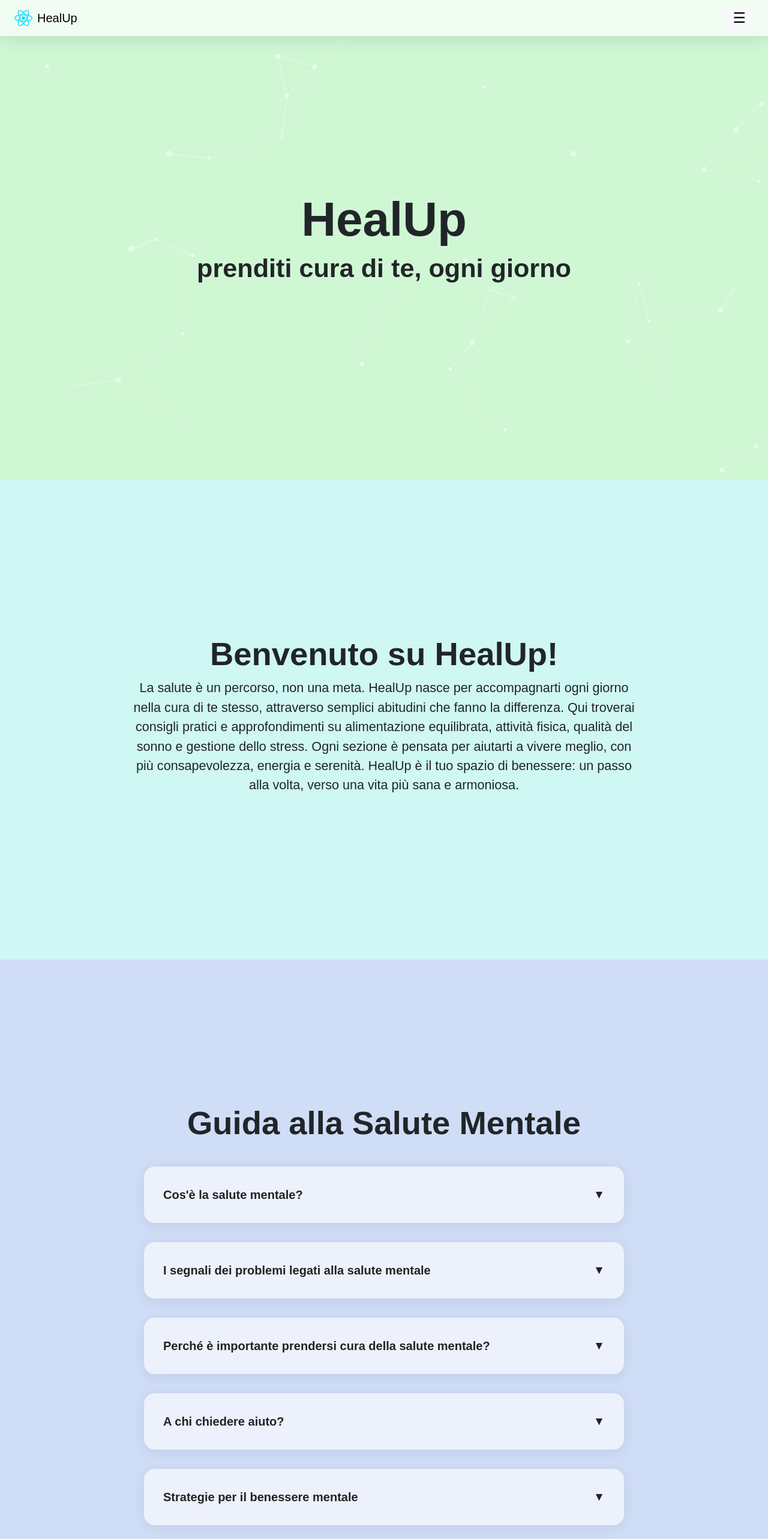
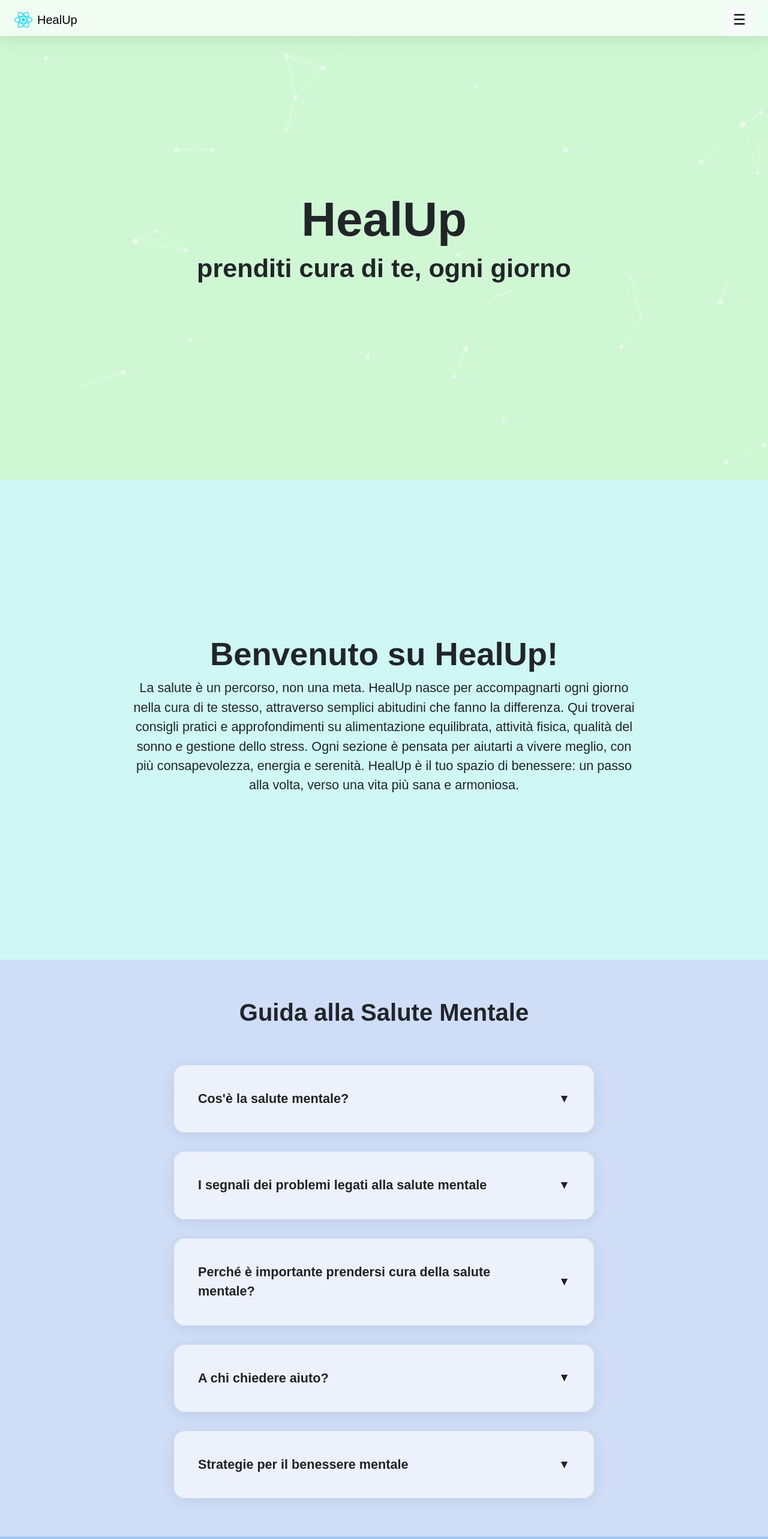
Before and after one commit to karda1/HealUp-react, a React (Vite) app: page / in a window 1280 px wide. Shown: the top 2566 px of the page at 60% size. Built offline with nearby package versions, Linux system fonts and the light colour scheme.

Commit message:
Refactor + aggiustamenti

```diff
--- a/src/App.tsx
+++ b/src/App.tsx
@@ -8,44 +8,33 @@ import SubSection from "./components/SubSection";
 import InfoSection from "./components/InfoSection";
 
 function App() {
-  const [selectedSectionId, setSelectedSectionId] = useState<string | null>(null);
+  const [selected, setSelected] = useState<string | null>(null);
 
   useEffect(() => {
     document.title = "HealUp";
   }, []);
 
-  const selectedSection = sections.find((sec) => sec.id === selectedSectionId);
-
-  const handleSectionClick = (id: string) => {
-    setSelectedSectionId(id);
-  };
-
-  const handleBack = () => {
-    setSelectedSectionId(null);
-  };
+  const section = sections.find((s) => s.id === selected);
 
   return (
     <>
       <ParticlesCustom />
-      <Navbar onSectionClick={handleSectionClick} />
-      {selectedSection ? (
-        <FullScreenSection bg={selectedSection.bg || "#fff"} type="secondary">
+      <Navbar onSectionClick={setSelected} />
+      {section ? (
+        <FullScreenSection bg={section.bg || "#fff"} type="secondary">
           <div className="container py-5">
             <div className="row justify-content-center">
               <div className="col-12">
-                <h2 id="pageTitle"
-                  className="text-center"
-                >
-                  {selectedSection.title}
+                <h2 id="pageTitle" className="text-center">
+                  {section.title}
                 </h2>
               </div>
               <div className="col-12 col-md-10 col-lg-8">
-                <div id="textCard"
-                  className="card shadow"
-                >
+                <div id="textCard" className="card shadow">
                   <div className="card-body p-4 p-md-5">
-                    <div id="pageText"
-                      dangerouslySetInnerHTML={{ __html: selectedSection.sectionText }}
+                    <div
+                      id="pageText"
+                      dangerouslySetInnerHTML={{ __html: section.sectionText }}
                     />
                   </div>
                 </div>
@@ -59,7 +48,6 @@ function App() {
             <h1>HealUp</h1>
             <h3>prenditi cura di te, ogni giorno</h3>
           </FullScreenSection>
-
           <FullScreenSection bg="#CFF7F4">
             <h2>Benvenuto su HealUp!</h2>
             <p className="mx-auto nomebello">
@@ -67,19 +55,17 @@ function App() {
               accompagnarti ogni giorno nella cura di te stesso, attraverso
               semplici abitudini che fanno la differenza. Qui troverai consigli
               pratici e approfondimenti su alimentazione equilibrata, attività
-              fisica, qualità del sonno e gestione dello
-              stress. Ogni sezione è pensata per aiutarti a vivere meglio, con
-              più consapevolezza, energia e serenità. HealUp è il tuo spazio di
-              benessere: un passo alla volta, verso una vita più sana e
-              armoniosa.
+              fisica, qualità del sonno e gestione dello stress. Ogni sezione è
+              pensata per aiutarti a vivere meglio, con più consapevolezza,
+              energia e serenità. HealUp è il tuo spazio di benessere: un passo
+              alla volta, verso una vita più sana e armoniosa.
             </p>
           </FullScreenSection>
-
           <InfoSection />
-          <SubSection onCardClick={setSelectedSectionId} />
+          <SubSection onCardClick={setSelected} />
         </>
       )}
-      <Footer bg={selectedSection?.footerBg} />
+      <Footer bg={section?.footerBg} />
     </>
   );
 }
--- a/src/components/InfoSection.tsx
+++ b/src/components/InfoSection.tsx
@@ -1,34 +1,35 @@
-import React, { useState } from "react";
+import { useState } from "react";
 
-const sections = [
+const infoSections = [
   {
     title: "Cos'è la salute mentale?",
-    content: "La salute mentale è uno stato di benessere emotivo, psicologico e sociale che permette a ciascun individuo di affrontare le sfide della vita, lavorare in modo produttivo, instaurare relazioni positive e contribuire attivamente alla comunità. Non significa solo l’assenza di disturbi o malattie mentali, ma anche la capacità di gestire lo stress, riconoscere le proprie emozioni, sviluppare resilienza e prendere decisioni consapevoli. Prendersi cura della propria salute mentale è fondamentale in ogni fase della vita, dall’infanzia all’età adulta, e influisce profondamente sulla qualità della vita, sulle relazioni e sul benessere generale.",
+    content:
+      "La salute mentale è uno stato di benessere emotivo, psicologico e sociale che permette di affrontare le sfide della vita, lavorare in modo produttivo e instaurare relazioni positive. Non è solo assenza di disturbi, ma anche capacità di gestire lo stress, riconoscere le emozioni e sviluppare resilienza.",
   },
   {
     title: "I segnali dei problemi legati alla salute mentale",
-    content: "I segnali di possibili problemi di salute mentale possono variare da persona a persona, ma alcuni sintomi comuni includono cambiamenti improvvisi d'umore, difficoltà di concentrazione, perdita di interesse per le attività quotidiane, isolamento sociale, irritabilità o rabbia immotivata, disturbi del sonno o dell'appetito, stanchezza persistente e sensazione di vuoto o tristezza profonda. Altri segnali possono essere ansia costante, difficoltà a gestire lo stress, pensieri negativi ricorrenti o senso di colpa eccessivo. Riconoscere questi segnali è importante per poter chiedere aiuto e intervenire tempestivamente, migliorando così il proprio benessere psicologico.",
+    content:
+      "Sintomi comuni: cambiamenti d'umore, difficoltà di concentrazione, perdita di interesse, isolamento, irritabilità, disturbi del sonno o dell'appetito, stanchezza, ansia, pensieri negativi ricorrenti. Riconoscerli è importante per chiedere aiuto.",
   },
   {
     title: "Perché è importante prendersi cura della salute mentale?",
-    content: "Prendersi cura della salute mentale è fondamentale perché influisce su ogni aspetto della nostra vita: dal modo in cui pensiamo, sentiamo e agiamo, fino alla qualità delle nostre relazioni e alla capacità di affrontare le difficoltà. Una buona salute mentale favorisce la resilienza, la produttività e il benessere generale, riducendo il rischio di sviluppare disturbi psicologici più gravi. Investire nella propria salute mentale significa anche prevenire problemi futuri e migliorare la qualità della vita quotidiana.",
+    content:
+      "La salute mentale influisce su pensieri, emozioni, relazioni e capacità di affrontare le difficoltà. Favorisce resilienza, produttività e benessere generale, riducendo il rischio di disturbi psicologici.",
   },
   {
     title: "A chi chiedere aiuto?",
-    content: "Se senti di avere difficoltà a gestire le emozioni, lo stress o altri aspetti della tua salute mentale, è importante non affrontare tutto da solo. Puoi rivolgerti ad amici e familiari di fiducia per un primo supporto, ma anche a figure professionali come psicologi, psicoterapeuti, medici di base o centri di ascolto. Chiedere aiuto è un segno di forza e il primo passo per trovare le risorse e le strategie più adatte al tuo benessere.",
+    content:
+      "Parla con amici, familiari o professionisti come psicologi, medici di base o centri di ascolto. Chiedere aiuto è un segno di forza.",
   },
   {
     title: "Strategie per il benessere mentale",
-    content: "Per mantenere e migliorare il benessere mentale è utile adottare alcune strategie quotidiane: praticare attività fisica regolare, seguire un’alimentazione equilibrata, dormire a sufficienza, coltivare relazioni sociali positive e dedicare tempo a hobby e passioni. Tecniche di rilassamento come la meditazione, la mindfulness o la respirazione profonda possono aiutare a gestire lo stress. Non esitare a chiedere supporto quando ne senti il bisogno e ricorda che prendersi cura di sé è un percorso continuo.",
-  }
+    content:
+      "Attività fisica, alimentazione equilibrata, sonno regolare, relazioni positive, hobby, tecniche di rilassamento come meditazione e mindfulness. Chiedi supporto quando serve.",
+  },
 ];
 
-const InfoSection: React.FC = () => {
-  const [openIndex, setOpenIndex] = useState<number | null>(null);
-
-  const handleToggle = (index: number) => {
-    setOpenIndex(openIndex === index ? null : index);
-  };
+const InfoSection = () => {
+  const [open, setOpen] = useState<number | null>(null);
 
   return (
     <section
@@ -36,25 +37,24 @@ const InfoSection: React.FC = () => {
       style={{ background: "#CFDDF7", minHeight: "100vh" }}
     >
       <h2 className="info-section-title">Guida alla Salute Mentale</h2>
-      {sections.map((section, idx) => (
-        <div
-          className={`info-item ${openIndex === idx ? "open" : ""}`}
-          key={idx}
-        >
-          <button className="info-title" onClick={() => handleToggle(idx)}>
-            <span>{section.title}</span>
-            <span
-              className={`arrow ${openIndex === idx ? "arrow-open" : ""}`}
-              aria-hidden="true"
+      {infoSections.map((s, i) => {
+        const isOpen = open === i;
+        return (
+          <div className={`info-item${isOpen ? " open" : ""}`} key={i}>
+            <button
+              className="info-title"
+              onClick={() => setOpen(isOpen ? null : i)}
+              aria-expanded={isOpen}
             >
-              ▼
-            </span>
-          </button>
-          {openIndex === idx && (
-            <div className="info-content">{section.content}</div>
-          )}
-        </div>
-      ))}
+              <span>{s.title}</span>
+              <span className={`arrow${isOpen ? " arrow-open" : ""}`}>▼</span>
+            </button>
+            <div className={`info-content-anim${isOpen ? " show" : ""}`}>
+              <div className="info-content">{s.content}</div>
+            </div>
+          </div>
+        );
+      })}
     </section>
   );
 };
--- a/src/components/Navbar.tsx
+++ b/src/components/Navbar.tsx
@@ -1,21 +1,30 @@
 import { useState } from "react";
-import type { FC } from "react";
 
-interface NavbarProps {
+const menuItems = [
+  { id: "home", label: "Home" },
+  { id: "contatti", label: "Contatti" },
+  { id: "about", label: "About" },
+  { id: "alimentazione-sana", label: "Alimentazione sana" },
+  { id: "attivita-fisica", label: "Attività fisica" },
+  { id: "sonno-e-riposo", label: "Sonno e riposo" },
+  { id: "gestione-dello-stress", label: "Gestione dello stress" },
+];
+
+const Navbar = ({
+  onSectionClick,
+}: {
   onSectionClick: (id: string) => void;
-}
-
-const Navbar: FC<NavbarProps> = ({ onSectionClick }) => {
-  const [isMenuOpen, setIsMenuOpen] = useState(false);
-
-  const toggleMenu = () => {
-    setIsMenuOpen((prev) => !prev);
-  };
+}) => {
+  const [open, setOpen] = useState(false);
 
   return (
     <>
       <nav className="navbar glass-navbar fixed-top d-flex justify-content-between align-items-center px-4">
-        <a className="navbar-brand d-flex align-items-center" href="#" onClick={() => onSectionClick("home")}>
+        <a
+          className="navbar-brand d-flex align-items-center"
+          href="#"
+          onClick={() => onSectionClick("home")}
+        >
           <img
             src="src/assets/react.svg"
             alt="React"
@@ -25,26 +34,28 @@ const Navbar: FC<NavbarProps> = ({ onSectionClick }) => {
           />
           HealUp
         </a>
-
         <button
           className="btn btn-light d-flex align-items-center justify-content-center"
           type="button"
-          onClick={toggleMenu}
+          onClick={() => setOpen((v) => !v)}
         >
-          <span style={{ fontSize: "1.5rem", lineHeight: "1" }}>☰</span>
+          <span style={{ fontSize: "1.5rem" }}>☰</span>
         </button>
       </nav>
-
-      {isMenuOpen && (
+      {open && (
         <div className="menu-bar">
           <ul className="menu-list">
-            <li><a className="menu-item" href="#" onClick={() => onSectionClick("home")}>Home</a></li>
-            <li><a className="menu-item" href="#" onClick={() => onSectionClick("contatti")}>Contatti</a></li>
-            <li><a className="menu-item" href="#" onClick={() => onSectionClick("about")}>About</a></li>
-            <li><a className="menu-item" href="#" onClick={() => onSectionClick("alimentazione-sana")}>Alimentazione sana</a></li>
-            <li><a className="menu-item" href="#" onClick={() => onSectionClick("attivita-fisica")}>Attività fisica</a></li>
-            <li><a className="menu-item" href="#" onClick={() => onSectionClick("sonno-e-riposo")}>Sonno e riposo</a></li>
-            <li><a className="menu-item" href="#" onClick={() => onSectionClick("gestione-dello-stress")}>Gestione dello stress</a></li>
+            {menuItems.map((item) => (
+              <li key={item.id}>
+                <a
+                  className="menu-item"
+                  href="#"
+                  onClick={() => onSectionClick(item.id)}
+                >
+                  {item.label}
+                </a>
+              </li>
+            ))}
           </ul>
         </div>
       )}
--- a/src/components/ParticlesCustom.tsx
+++ b/src/components/ParticlesCustom.tsx
@@ -1,32 +1,23 @@
-import React, { useEffect, useState } from "react";
+import { useEffect, useState } from "react";
 import Particles, { initParticlesEngine } from "@tsparticles/react";
 import { loadSlim } from "@tsparticles/slim";
-import type { Engine, Container } from "@tsparticles/engine";
 
-const ParticlesCustom: React.FC = () => {
+const ParticlesCustom = () => {
   const [init, setInit] = useState(false);
 
   useEffect(() => {
-    initParticlesEngine(async (engine: Engine) => {
+    initParticlesEngine(async (engine) => {
       await loadSlim(engine);
-    }).then(() => {
-      setInit(true);
-    });
+    }).then(() => setInit(true));
   }, []);
-
-  const particlesLoaded = async (container?: Container): Promise<void> => {
-  };
 
   return (
     <>
       {init && (
         <Particles
           id="tsparticles"
-          particlesLoaded={particlesLoaded}
           options={{
-            background: {
-              color: { value: "transparent" },
-            },
+            background: { color: { value: "transparent" } },
             fpsLimit: 60,
             interactivity: {
               events: {
@@ -39,26 +30,16 @@ const ParticlesCustom: React.FC = () => {
               },
             },
             particles: {
-              color: { value: "#ffffff" },
+              color: { value: "#fff" },
               links: {
-                color: "#ffffff",
+                color: "#fff",
                 distance: 150,
                 enable: true,
                 opacity: 0.5,
                 width: 1,
               },
-              move: {
-                direction: "none",
-                enable: true,
-                outModes: { default: "bounce" },
-                random: false,
-                speed: 2,
-                straight: false,
-              },
-              number: {
-                density: { enable: true },
-                value: 80,
-              },
+              move: { enable: true, speed: 2, outModes: { default: "bounce" } },
+              number: { density: { enable: true }, value: 80 },
               opacity: { value: 0.5 },
               shape: { type: "circle" },
               size: { value: { min: 1, max: 5 } },
--- a/src/main.tsx
+++ b/src/main.tsx
@@ -1,9 +1,9 @@
 import { StrictMode } from "react";
 import { createRoot } from "react-dom/client";
 import "bootstrap/dist/css/bootstrap.min.css";
-import "./style.css"
-import App from "./App.tsx";
-import 'bootstrap/dist/js/bootstrap.bundle.min.js';
+import "./style.css";
+import App from "./App";
+import "bootstrap/dist/js/bootstrap.bundle.min.js";
 
 createRoot(document.getElementById("root")!).render(
   <StrictMode>
--- a/src/style.css
+++ b/src/style.css
@@ -1,17 +1,17 @@
-*{
+/* Reset & base */
+* {
   z-index: 10;
 }
 
-body {
+html, body {
   font-family: "Poppins", sans-serif;
+  overflow-x: hidden;
+  width: 100%;
 }
 
-.glass-navbar {
-  background: rgba(255, 255, 255, 0.1); /* trasparenza leggera */
-  backdrop-filter: blur(10px);         /* effetto sfocato */
-  -webkit-backdrop-filter: blur(10px); /* supporto Safari */
-  border-bottom: 1px solid rgba(255, 255, 255, 0.2); /* linea sottile */
-  box-shadow: 0 4px 30px rgba(0, 0, 0, 0.1);
+/* Typography */
+h1, h2, h3 {
+  transition: transform 0.3s ease, color 0.3s ease;
 }
 
 h1 {
@@ -23,9 +23,15 @@ h2 {
   font-size: 3.4rem;
   font-weight: 750;
 }
+
 h3 {
   font-size: 2.7rem;
   font-weight: 700;
+}
+
+h1:hover, h2:hover, h3:hover {
+  transform: scale(1.1);
+  color: #000;
 }
 
 p {
@@ -35,20 +41,26 @@ p {
 }
 
 .nomebello {
-    max-width: 850px;
+  max-width: 850px;
 }
 
 /* Glass effect navbar */
 .glass-navbar {
+  background: rgba(255, 255, 255, 0.1);
+  backdrop-filter: blur(10px);
+  -webkit-backdrop-filter: blur(10px);
+  border-bottom: 1px solid rgba(255, 255, 255, 0.2);
+  box-shadow: 0 4px 30px rgba(0, 0, 0, 0.1);
   background-color: rgba(255, 255, 255, 0.7);
   height: 60px;
   z-index: 1000;
+  width: 100%;
 }
 
-/* Menu bar sotto la navbar, alta 25% dello schermo */
+/* Menu bar */
 .menu-bar {
   position: fixed;
-  top: 60px; /* sotto il navbar */
+  top: 60px;
   left: 0;
   width: 100%;
   background-color: rgba(255, 255, 255, 0.7);
@@ -58,15 +70,14 @@ p {
   align-items: center;
   animation: slideDown 0.3s ease-out;
   padding: 2%;
-
-  background: rgba(255, 255, 255, 0.1); /* trasparenza leggera */
-  backdrop-filter: blur(10px);         /* effetto sfocato */
-  -webkit-backdrop-filter: blur(10px); /* supporto Safari */
-  border-bottom: 1px solid rgba(255, 255, 255, 0.2); /* linea sottile */
+  background: rgba(255, 255, 255, 0.1);
+  backdrop-filter: blur(10px);
+  -webkit-backdrop-filter: blur(10px);
+  border-bottom: 1px solid rgba(255, 255, 255, 0.2);
   box-shadow: 0 4px 30px rgba(0, 0, 0, 0.1);
 }
 
-/* Animazione */
+/* Animation */
 @keyframes slideDown {
   from {
     transform: translateY(-100%);
@@ -78,7 +89,7 @@ p {
   }
 }
 
-/* Menu verticale (uno sotto l'altro) */
+/* Menu list */
 .menu-list {
   list-style: none;
   padding: 0;
@@ -100,27 +111,9 @@ p {
   color: #86f1f5;
 }
 
-h3, h2, h1{
-  transition: transform 0.3s ease, color 0.3s ease; /* Transizione per ingrandire e per cambiare colore */
-}
-
-h3:hover {
-  transform: scale(1.1); /* Ingrandisce il testo */
-  color: #000000; /* Colore del testo quando si passa sopra */
-}
-
-h2:hover {
-  transform: scale(1.1); /* Ingrandisce il testo */
-  color: #000000; /* Colore del testo quando si passa sopra */
-}
-
-h1:hover {
-  transform: scale(1.1); /* Ingrandisce il testo */
-  color: #000000; /* Colore del testo quando si passa sopra */
-}
-
+/* Info section */
 .info-section-fullpage {
-  width: 100vw;
+  width: 100%;
   min-height: 100vh;
   display: flex;
   align-items: center;
@@ -131,28 +124,39 @@ h1:hover {
 }
 
 .info-section {
-  width: 100vw;
+  width: 100%;
   min-height: 100vh;
-  padding: 15rem;
+  padding: 4rem 0;
   margin: 0 auto;
   display: flex;
   flex-direction: column;
   gap: 2rem;
   align-items: center;
   justify-content: center;
+  background: #CFDDF7;
+}
+
+.info-section-title {
+  font-size: 2.5rem;
+  font-weight: 700;
+  margin-bottom: 2rem;
+  text-align: center;
 }
 
 .info-item {
   width: 100%;
-  background-color: rgba(255,255,255,0.6);
+  max-width: 700px;
+  background-color: rgba(255,255,255,0.6); /* trasparenza ripristinata */
   border-radius: 18px;
   box-shadow: 0 4px 24px rgba(0,0,0,0.08);
-  padding: 1.5rem 2rem;
+  padding: 2rem 2.5rem;
   transition: box-shadow 0.2s;
   display: flex;
   flex-direction: column;
-  align-items: center;
+  align-items: stretch;
   text-align: left;
+  margin: 0 auto;
+  overflow: visible;
 }
 
 .info-item.open {
@@ -162,7 +166,7 @@ h1:hover {
 .info-title {
   background: none;
   border: none;
-  font-size: 1.25rem;
+  font-size: 1.35rem;
   font-weight: 600;
   width: 100%;
   text-align: left;
@@ -179,6 +183,23 @@ h1:hover {
 .info-content {
   text-align: left;
   width: 100%;
+  font-size: 1.15rem;
+  line-height: 1.7;
+  margin-top: 1rem;
+  word-break: break-word;
+  overflow-wrap: break-word;
+}
+
+.info-content-anim {
+  max-height: 0;
+  opacity: 0;
+  overflow: hidden;
+  transition: max-height 0.25s cubic-bezier(0.4,0,0.2,1), opacity 0.25s cubic-bezier(0.4,0,0.2,1);
+}
+.info-content-anim.show {
+  max-height: 500px;
+  opacity: 1;
+  transition: max-height 0.25s cubic-bezier(0.4,0,0.2,1), opacity 0.25s cubic-bezier(0.4,0,0.2,1);
 }
 
 .arrow {
@@ -192,6 +213,26 @@ h1:hover {
   transform: rotate(180deg);
 }
 
+@media (max-width: 770px) {
+  .info-item {
+    max-width: 98vw;
+    padding: 1.2rem 1rem;
+  }
+  .info-section {
+    padding: 2rem 0.5rem;
+  }
+}
+
+@media (max-width: 600px) {
+  .info-item {
+    padding: 1rem 0.5rem;
+  }
+  .info-section-title {
+    font-size: 2rem;
+  }
+}
+
+/* Card styles */
 #textCard {
   border: none;
   border-radius: 1.5rem;
@@ -212,29 +253,107 @@ h1:hover {
 #subSection {
   background-color: #A0C7F6;
   min-height: 100vh;
-  width: 100vw;
+  width: 100%;
   margin: 0;
   padding: 4rem 0;
   display: flex;
   flex-direction: column;
   justify-content: center;
+  align-items: center;
+  /* aggiunto per evitare overflow orizzontale */
+  overflow-x: hidden;
 }
 
 #card {
-  padding: 3rem;
-  min-height: 400px;
+  padding: 2.5rem 2rem;
+  min-height: 420px;
+  max-height: none;
+  min-width: 0;
+  max-width: 480px;
+  width: 100%;
   background: rgba(255, 255, 255, 0.6);
   border: none;
   box-shadow: 0 2px 16px rgba(0, 0, 0, 0.07);
+  display: flex;
+  flex-direction: column;
+  justify-content: flex-start;
+  align-items: stretch;
+  overflow: visible;
+  margin: 0 auto;
+}
+
+.card-body {
+  display: flex;
+  flex-direction: row;
+  align-items: center;
+  gap: 1.5rem;
+  width: 100%;
+  overflow: visible;
+}
+
+.card-title {
+  word-break: break-word;
+  font-size: 2rem;
+}
+
+.card-text {
+  font-size: 1.15rem;
+  word-break: break-word;
+  overflow-wrap: break-word;
+  margin-bottom: 0;
+  /* consente al testo di andare a capo e non essere tagliato */
+  white-space: normal;
 }
 
 #cardImage {
-  max-width: 200px;
+  max-width: 140px;
+  width: 100%;
+  height: auto;
+  object-fit: contain;
+  border-radius: 12px;
+  flex-shrink: 0;
+  display: block;
+}
+
+@media (max-width: 992px) {
+  #card {
+    max-width: 95vw;
+    padding: 1.5rem 1rem;
+    min-height: 340px;
+  }
+  .card-body {
+    gap: 1rem;
+  }
+}
+
+@media (max-width: 768px) {
+  #subSection {
+    padding: 2rem 0.5rem;
+  }
+  #card {
+    max-width: 98vw;
+    padding: 1rem 0.5rem;
+    min-height: 280px;
+  }
+  .card-body {
+    flex-direction: column;
+    align-items: flex-start;
+    gap: 0.7rem;
+  }
+  #cardImage {
+    max-width: 90px;
+    margin-top: 0.5rem;
+  }
+}
+
+#cardImage {
+  max-width: 140px;
   height: auto;
   object-fit: cover;
   border-radius: 12px;
 }
 
+/* Particles */
 .tsparticles {
   position: fixed;
   top: 0;
```
Also changed, not shown: src/components/Footer.tsx (+25 -22 lines), src/components/FullScreenSection.tsx (+4 -13 lines), src/components/SubSection.tsx (+11 -15 lines).
